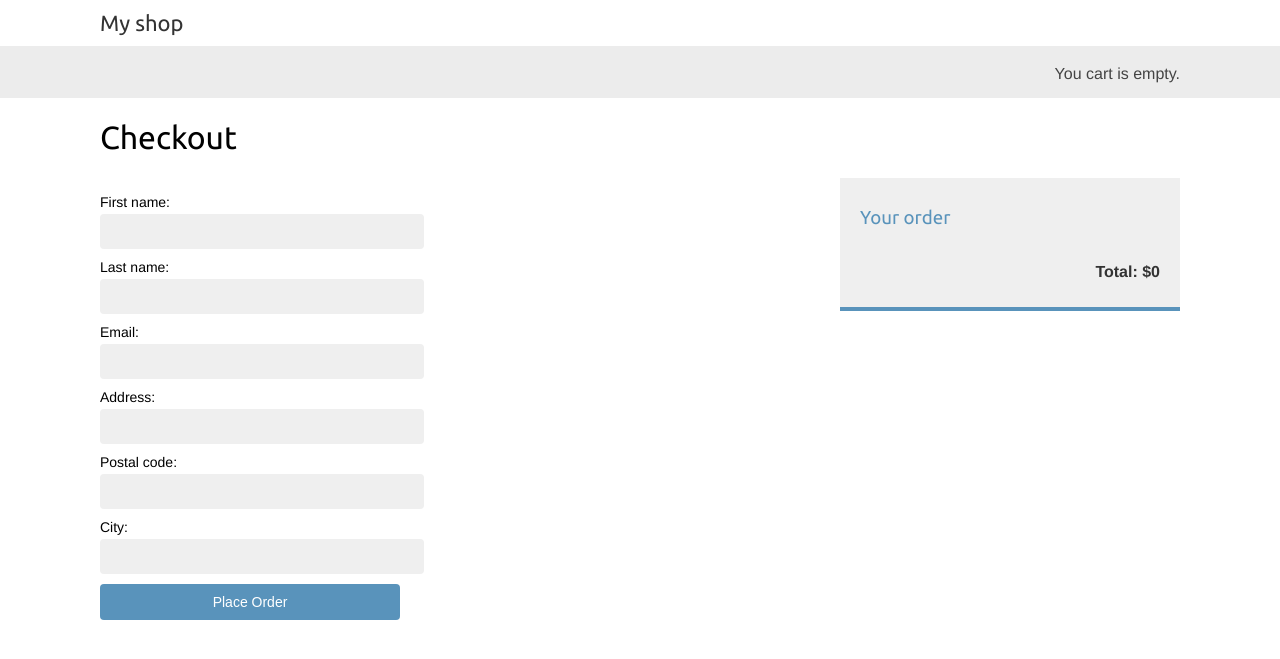
After one commit to AlexNeo68/django-examples-myshop, a Django app: page /orders/create/ in a window 1280 px wide. The commit adds this page. Shown: the top 659 px of the page. Run offline with Django 5.2, Linux system fonts and the light colour scheme.

Commit message:
before async

```diff
--- a/myshop/cart/templates/cart/detail.html
+++ b/myshop/cart/templates/cart/detail.html
@@ -58,6 +58,6 @@
   <p class="text-right">
     <a href="{% url "shop:product_list" %}" class="button
     light">Continue shopping</a>
-    <a href="" class="button">Checkout</a>
+    <a href="{% url "orders:order_create" %}" class="button">Checkout</a>
   </p>
 {% endblock %}
--- a/myshop/myshop/urls.py
+++ b/myshop/myshop/urls.py
@@ -22,6 +22,7 @@ from django.conf.urls.static import static
 urlpatterns = [
     path("admin/", admin.site.urls),
     path("cart/", include('cart.urls', namespace='cart')),
+    path("orders/", include('orders.urls', namespace='orders')),
     path("", include('shop.urls', namespace='shop')),
 ]
 
--- /dev/null
+++ b/myshop/orders/templates/orders/order/create.html
@@ -0,0 +1,26 @@
+{% extends "shop/base.html" %}
+{% block title %}Checkout{% endblock title %}
+{% block content %}
+
+    <h1>Checkout</h1>
+    <div class="order-info">
+        <h3>Your order</h3>
+        <ul>
+            {% for item in cart %}
+                <li>
+                    {{ item.quantity }}x {{ item.product.name }}
+                    <span>${{item.total_price}}</span>
+                </li>
+            {% endfor %}
+        </ul>
+        <p>Total: ${{cart.get_total_price}}</p>
+    </div>
+    <form method="post" class="order-form">
+        {{form.as_p}}
+        <p>
+            <input type="submit" value="Place Order">
+        </p>
+        {% csrf_token %}
+    </form>
+
+{% endblock content %}
--- /dev/null
+++ b/myshop/orders/urls.py
@@ -0,0 +1,9 @@
+from django.urls import path
+
+from .views import order_create
+
+app_name = 'orders'
+
+urlpatterns = [
+    path('create/', order_create, name='order_create'),
+]
--- a/myshop/orders/views.py
+++ b/myshop/orders/views.py
@@ -4,7 +4,7 @@ from cart.cart import Cart
 from .forms import OrderCreateForm
 from .models import OrderItem
 
-def create_order(request):
+def order_create(request):
     cart = Cart(request)
     if request.method == 'POST':
         form = OrderCreateForm(request.POST)
--- a/myshop/shop/templates/shop/base.html
+++ b/myshop/shop/templates/shop/base.html
@@ -19,7 +19,8 @@
                         {{total_items}} item{{total_items|pluralize}},
                         ${{cart.get_total_price}}
                     </a>
-                {% else %}
+                {% elif not order %}
+                    You cart is empty.
                 {% endif %}
             {% endwith %}
         </div>
```
Also changed, not shown: myshop/orders/templates/orders/order/created.html (added, +8 -0 lines).
